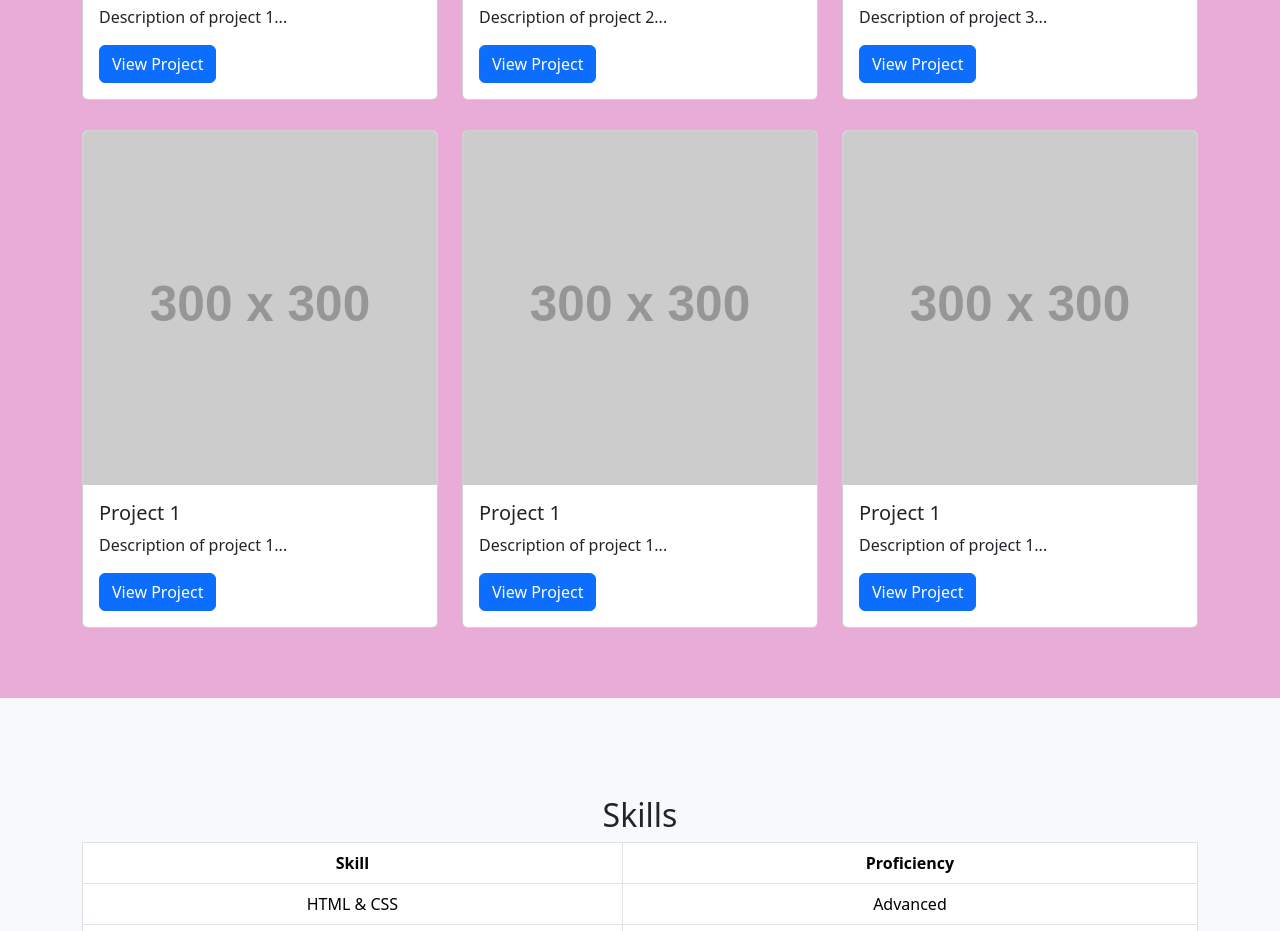
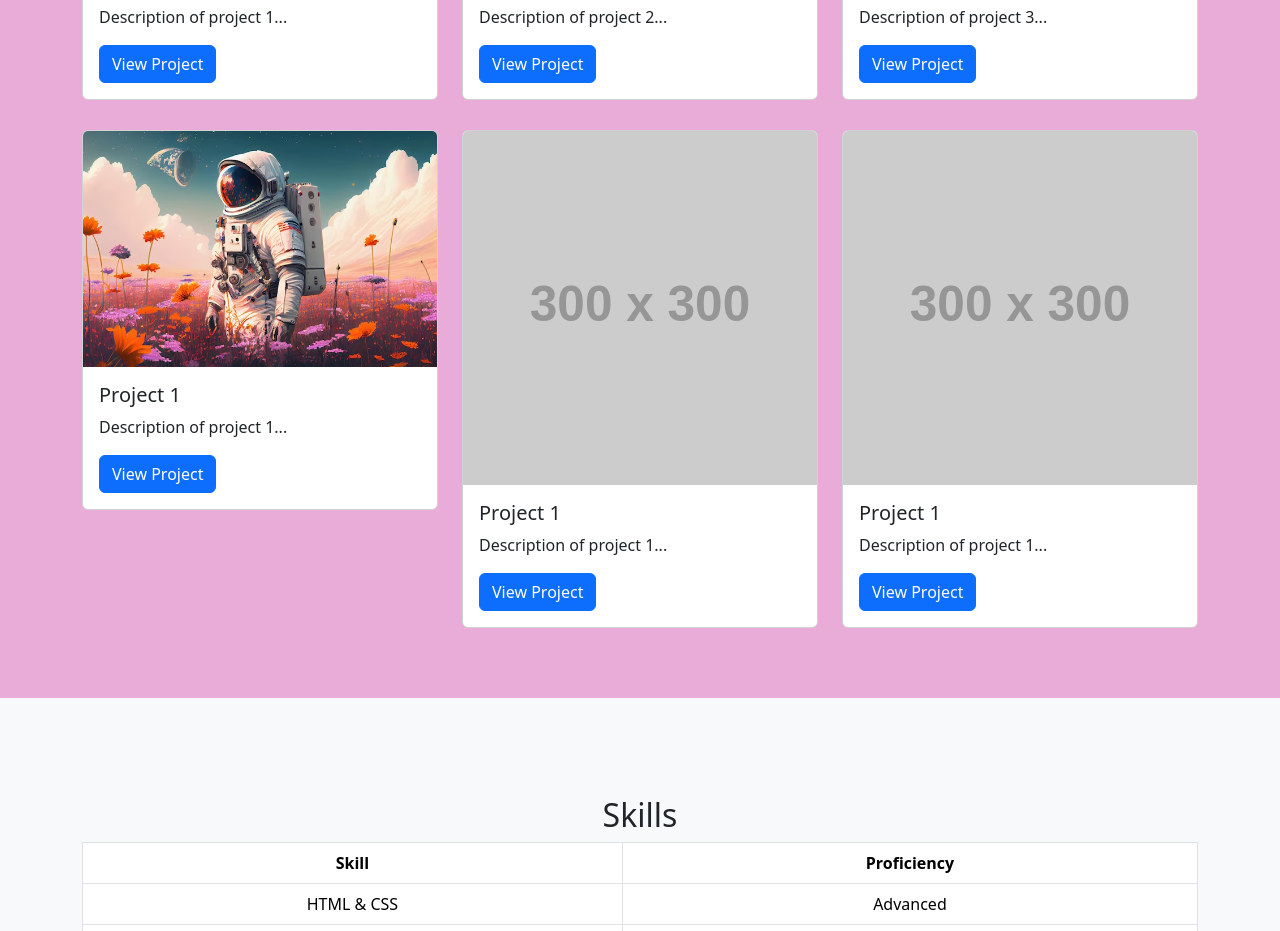
Before and after one commit to dianemorales/portfolio-morales, a plain HTML site: page Index.html in a window 1280 px wide. Shown: the part 861-1792 px from the top of the page. Drawn offline with nearby package versions, Linux system fonts and the light colour scheme; placeholder pictures from the web are drawn by us.

Commit message:
added changes

```diff
--- a/Index.html
+++ b/Index.html
@@ -113,7 +113,7 @@
                 </div>
                 <div class="col-md-4">
                     <div class="card">
-                        <img src="https://via.placeholder.com/300" class="card-img-top" alt="Project Image">
+                        <img src="astronaut-stands-middle-flowering-field-unknown-planet-generative-ai_170984-7282.avif" class="card-img-top" alt="Project Image">
                         <div class="card-body">
                             <h5 class="card-title">Project 1</h5>
                             <p class="card-text">Description of project 1...</p>
```
Also changed, not shown: astronaut-stands-middle-flowering-field-unknown-planet-generative-ai_170984-7282.avif (added).
